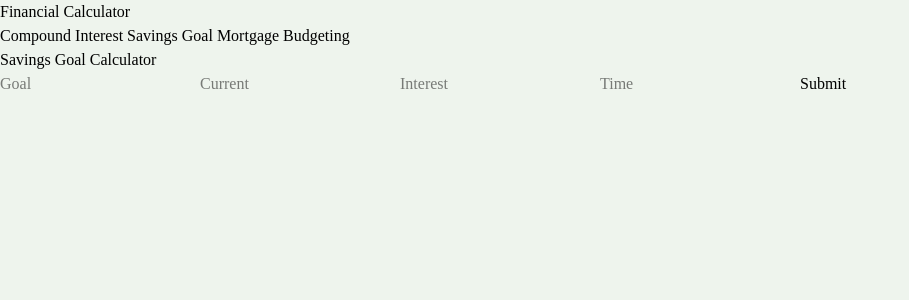
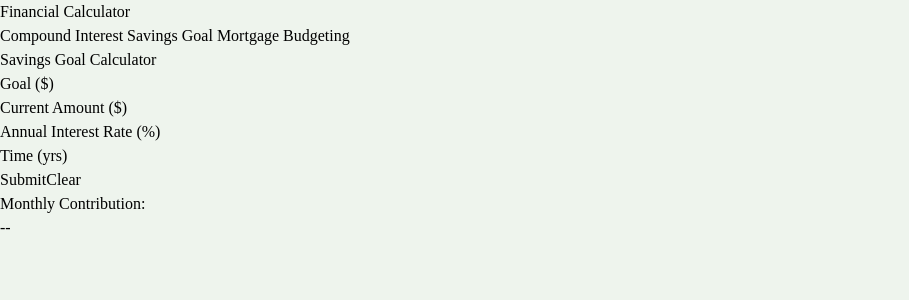
Before and after one commit to devesh7yadav/financial-calculator, a React app in the folder frontend/: page /savingsGoal in a window 1280 px wide. Shown: the top 300 px of the page, without its empty margins (0-909 px from the left). Built offline with nearby package versions, Linux system fonts and the light colour scheme; the HTML template or start-up script is replaced by a standard one.

Commit message:
Finished styling, all basic features done

```diff
--- a/frontend/src/pages/Budget.jsx
+++ b/frontend/src/pages/Budget.jsx
@@ -46,7 +46,7 @@ function Budget() {
         e.preventDefault();
 
         //Makes sure all fields are full
-        const hasEmptyExpense = expenses.some(e => e.name === "" || e.amount === "");
+        const hasEmptyExpense = expenses.some(e => e.amount === "");
         if (formData.income === "" || hasEmptyExpense){
             setResult("Missing fields");
             return;
@@ -74,48 +74,81 @@ function Budget() {
         setResult(Number(data.amount).toFixed(2));
     };
 
+    //Resets all the fields
+    const handleReset = () => {
+        setFormData({income: ""})
+        setExpenses([{ name: "", amount: "" }]);
+        setResult(null);
+    }
+
+    //Output
+    let output;
+    if (result === null){
+        output = "--";
+    } else if (!isNaN(result)){
+        output = `$${result}`;
+    } else{
+        output = result;
+    }
+
+    //Styling
+    const labelDesign = "w-48 shrink-0 font-bold text-[#13315c]";
+    const inputDesign = "outline-1 w-full border p-2 rounded font-semibold text-[#13315c]";
+    const alignBoxes = "flex items-center gap-4";
+
+    //Displays the form
     return (
         <div>
-      <h1>Budget Calculator</h1>
+            <h1 className="flex justify-center font-semibold text-2xl text-[#0b2545] my-6">Budget Calculator</h1>
 
-      {/*Handles all the inputs */}
-      <form onSubmit={handleSubmit}>
+            <div className="flex max-w-5xl px-24 gap-x-12 items-start">
+                <form className="flex flex-col gap-6 flex-1" onSubmit={handleSubmit} onReset={handleReset}>
+                    <div className={alignBoxes}>
+                        <label htmlFor="income" className={labelDesign}>Income ($)</label>
                         <input
+                            className={inputDesign}
                             type="number"
                             id="income"
                             name="income"
-          placeholder="Income"
                             value={formData.income}
                             onChange={handleChange}
                         />
+                    </div>
 
 
                     {/*Adds expense textboxes */}
                     {expenses.map((expense, index) => (
-            <div key={index}>
+                        <div key={index} className="flex gap-x-6">
                             <input
+                            className="outline-1 border p-2 rounded font-semibold text-[#13315c]"
                             placeholder="Expense name"
                             value={expense.name}
                             onChange={(e) => handleExpenseChange(index, "name", e.target.value)}
                             />
 
                             <input
+                            className="outline-1 border p-2 rounded font-semibold text-[#13315c]"
                             type="number"
                             placeholder="Amount"
                             value={expense.amount}
                             onChange={(e) => handleExpenseChange(index, "amount", e.target.value)}
                             />
 
-                <button type="button" onClick={() => removeExpense(index)}>Remove</button>
+                            <button type="button" className="border p-1 rounded font-semibold text-[#a11010] bg-[#da9a10] hover:text-[#000000]" onClick={() => removeExpense(index)}>Remove</button>
                         </div>
                     ))}
 
-        <button type="button" onClick={addExpense}>Add Expense</button>
+                    <button type="button" className="border p-1 rounded font-bold text-[#0b2545] bg-[#2eb613] hover:text-[#eef4ed]" onClick={addExpense}>Add Expense</button>
 
-        <button type="submit">Submit</button>
+                    <button type="submit" className="border p-3 rounded font-bold text-[#0b2545] bg-[#5f92cc] hover:text-[#8da9c4]">Submit</button>
+                    <button type="reset" className="border p-3 rounded font-bold text-[#a11010] bg-[#5f92cc] hover:text-[#8da9c4]">Clear</button>
                 </form>
 
-      {result !== null && <h2>{result}</h2>}
+                <div className="min-w-[220px] border p-4 rounded">
+                    <h2 className="text-sm text-[#134074]">Amount Left:</h2>
+                    <div className="text-xl font-semibold text-[#13315c] mt-2">{output}</div>
+                </div>
+            </div>
         </div>
     );
 }
--- a/frontend/src/pages/InterestCalculator.jsx
+++ b/frontend/src/pages/InterestCalculator.jsx
@@ -24,13 +24,14 @@ function InterestCalculator() {
   const handleSubmit = async (e) => {
     e.preventDefault();
 
+    //Empty Fields
     if (
       formData.principal === "" ||
       formData.rate === "" ||
       formData.freq === "" ||
       formData.time === ""
     ){
-      setResult("Missing fields");
+      setResult("Missing field(s)");
       return;
     }
 
@@ -72,6 +73,16 @@ function InterestCalculator() {
     setResult(null);
   }
 
+  //Output
+  let output;
+  if (result === null){
+    output = "--";
+  } else if (!isNaN(result)){
+    output = `$${result}`;
+  } else{
+    output = result;
+  }
+
   //Styling
   const labelDesign = "w-48 shrink-0 font-bold text-[#13315c]";
   const inputDesign = "outline-1 w-full border p-2 rounded font-semibold text-[#13315c]";
@@ -83,9 +94,7 @@ function InterestCalculator() {
       <h1 className="flex justify-center font-semibold text-2xl text-[#0b2545] my-6">Compound Interest Calculator</h1>
 
       <div className="flex max-w-5xl px-24 gap-x-12 items-start">
-        {/*Handles all the inputs */}
         <form className="flex flex-col gap-6 flex-1" onSubmit={handleSubmit} onReset={handleReset}>
-
           <div className={alignBoxes}>
             <label htmlFor="principal" className={labelDesign}>Principal ($)</label>
             <input
@@ -136,15 +145,11 @@ function InterestCalculator() {
 
           <button type="submit" className="border p-3 rounded font-bold text-[#0b2545] bg-[#5f92cc] hover:text-[#8da9c4]">Submit</button>
           <button type="reset" className="border p-3 rounded font-bold text-[#a11010] bg-[#5f92cc] hover:text-[#8da9c4]">Clear</button>
-
         </form>
 
         <div className="min-w-[220px] border p-4 rounded">
-          <h2 className="text-sm text-[#134074]">Result</h2>
-
-          <div className="text-xl font-semibold text-[#13315c] mt-2">
-            {result ?? "--"}
-          </div>
+          <h2 className="text-sm text-[#134074]">You will have:</h2>
+          <div className="text-xl font-semibold text-[#13315c] mt-2">{output}</div>
         </div>
 
       </div>
--- a/frontend/src/pages/Mortgage.jsx
+++ b/frontend/src/pages/Mortgage.jsx
@@ -23,12 +23,19 @@ function Mortgage() {
     const handleSubmit = async (e) => {
         e.preventDefault();
 
+        //Empty Fields
         if (
         formData.principal === "" ||
         formData.interest === "" ||
         formData.time === ""
         ){
         setResult("Missing field(s)");
+        return;
+        }
+
+        //Interest is too high
+        if (formData.interest > 100){
+          setResult("Interest Too High");
           return;
         }
 
@@ -49,47 +56,94 @@ function Mortgage() {
             return;
         }
 
+        //Makes sure the answer can be displayed
+        if(data.amount == null || data.amount > 1e+10) {
+          setResult("Too Big");
+          return;
+        }
+
         setResult(Number(data.amount).toFixed(2));
     };
 
+
+  //Resets all the fields
+  const handleReset = () => {
+    setFormData({
+        principal: "",
+        interest: "",
+        time: "",
+    })
+    setResult(null);
+  }
+
+  //Output
+  let output;
+  if (result === null){
+    output = "--";
+  } else if (!isNaN(result)){
+    output = `$${result} /month`;
+  } else{
+    output = result;
+  }
+
+  //Styling
+  const labelDesign = "w-48 shrink-0 font-bold text-[#13315c]";
+  const inputDesign = "outline-1 w-full border p-2 rounded font-semibold text-[#13315c]";
+  const alignBoxes = "flex items-center gap-4";
+
+  //Displays the form
   return (
     <div>
-      <h1>Savings Goal Calculator</h1>
+      <h1 className="flex justify-center font-semibold text-2xl text-[#0b2545] my-6">Mortgage Calculator</h1>
 
-      {/*Handles all the inputs */}
-      <form onSubmit={handleSubmit}>
-        {/*<label htmlFor="principal">Principal:</label> Incase i change my mind later*/}
+      <div className="flex max-w-5xl px-24 gap-x-12 items-start">
+        <form className="flex flex-col gap-6 flex-1" onSubmit={handleSubmit} onReset={handleReset}>
+          <div className={alignBoxes}>
+            <label htmlFor="principal" className={labelDesign}>Principal ($)</label>
             <input
+              className={inputDesign}
               type="number"
               id="principal"
               name="principal"
-          placeholder="Principal"
               value={formData.principal}
               onChange={handleChange}
             />
+          </div>
 
+          <div className={alignBoxes}>
+            <label htmlFor="principal" className={labelDesign}>Annual Interest Rate (%)</label>
             <input
+              className={inputDesign}
               type="number"
               id="interest"
               name="interest"
-          placeholder="Interest"
               value={formData.interest}
               onChange={handleChange}
             />
+          </div>
 
+          <div className={alignBoxes}>
+            <label htmlFor="principal" className={labelDesign}>Time (yrs)</label>
             <input
+              className={inputDesign}
               type="number"
               id="time"
               name="time"
-          placeholder="Time"
               value={formData.time}
               onChange={handleChange}
             />
+          </div>
 
-        <button type="submit">Submit</button>
+          <button type="submit" className="border p-3 rounded font-bold text-[#0b2545] bg-[#5f92cc] hover:text-[#8da9c4]">Submit</button>
+          <button type="reset" className="border p-3 rounded font-bold text-[#a11010] bg-[#5f92cc] hover:text-[#8da9c4]">Clear</button>
         </form>
 
-      {result !== null && <h2>{result}</h2>}
+        <div className="min-w-[220px] border p-4 rounded">
+          <h2 className="text-sm text-[#134074]">You will pay:</h2>
+          <div className="text-xl font-semibold text-[#13315c] mt-2"> {output} </div>
+        </div>
+
+      </div>
     </div>
   );
 }
--- a/frontend/src/pages/Savings.jsx
+++ b/frontend/src/pages/Savings.jsx
@@ -30,7 +30,7 @@ function Savings() {
         formData.interest === "" ||
         formData.time === ""
         ){
-        setResult("Missing fields");
+        setResult("Missing field(s)");
         return;
         }
 
@@ -52,55 +52,102 @@ function Savings() {
             return;
         }
 
-        setResult(Number(data.amount).toFixed(2));
+        setResult(data.amount);
     };
 
+  //Resets all the fields
+  const handleReset = () => {
+    setFormData({
+        goal: "",
+        current: "",
+        interest: "",
+        time: "",
+    })
+    setResult(null);
+  }
+
+  //Output
+  let output;
+  if (result === null){
+    output = "--";
+  } else if (result < 0){
+    output = "No contributions needed"
+  } else if (!isNaN(result)){
+    output = `$${result.toFixed(2)}`;
+  } else{
+    output = result;
+  }
+
+  //Styling
+  const labelDesign = "w-48 shrink-0 font-bold text-[#13315c]";
+  const inputDesign = "outline-1 w-full border p-2 rounded font-semibold text-[#13315c]";
+  const alignBoxes = "flex items-center gap-4";
+
+  //Displays the form
   return (
     <div>
-      <h1>Savings Goal Calculator</h1>
+      <h1 className="flex justify-center font-semibold text-2xl text-[#0b2545] my-6">Savings Goal Calculator</h1>
 
-      {/*Handles all the inputs */}
-      <form onSubmit={handleSubmit}>
+      <div className="flex max-w-5xl px-24 gap-x-12 items-start">
+        <form className="flex flex-col gap-6 flex-1" onSubmit={handleSubmit} onReset={handleReset}>
+          <div className={alignBoxes}>
+            <label htmlFor="goal" className={labelDesign}>Goal ($)</label>
             <input
+              className={inputDesign}
               type="number"
               id="goal"
               name="goal"
-          placeholder="Goal"
               value={formData.goal}
               onChange={handleChange}
             />
+          </div>
 
+          <div className={alignBoxes}>
+            <label htmlFor="current" className={labelDesign}>Current Amount ($)</label>
             <input
+              className={inputDesign}
               type="number"
               id="current"
               name="current"
-          placeholder="Current"
               value={formData.current}
               onChange={handleChange}
             />
+          </div>
 
+          <div className={alignBoxes}>
+            <label htmlFor="interest" className={labelDesign}>Annual Interest Rate (%)</label>
             <input
+              className={inputDesign}
               type="number"
               id="interest"
               name="interest"
-          placeholder="Interest"
               value={formData.interest}
               onChange={handleChange}
             />
+          </div>
 
+          <div className={alignBoxes}>
+            <label htmlFor="time" className={labelDesign}>Time (yrs)</label>
             <input
+              className={inputDesign}
               type="number"
               id="time"
               name="time"
-          placeholder="Time"
               value={formData.time}
               onChange={handleChange}
             />
+          </div>
 
-        <button type="submit">Submit</button>
+          <button type="submit" className="border p-3 rounded font-bold text-[#0b2545] bg-[#5f92cc] hover:text-[#8da9c4]">Submit</button>
+          <button type="reset" className="border p-3 rounded font-bold text-[#a11010] bg-[#5f92cc] hover:text-[#8da9c4]">Clear</button>
         </form>
 
-      {result !== null && <h2>You need to contribute: {result} per month</h2>}
+        <div className="min-w-[220px] border p-4 rounded">
+            <h2 className="text-sm text-[#134074]">Monthly Contribution:</h2>
+            <div className="text-xl font-semibold text-[#13315c] mt-2"> {output} </div>
+        </div>
+
+      </div>
     </div>
   );
 }
```
Also changed, not shown: frontend/Colours.txt, 1 other file (tests, documents, lock files or other folders). Lines whose indentation alone changed are shown as unchanged.
